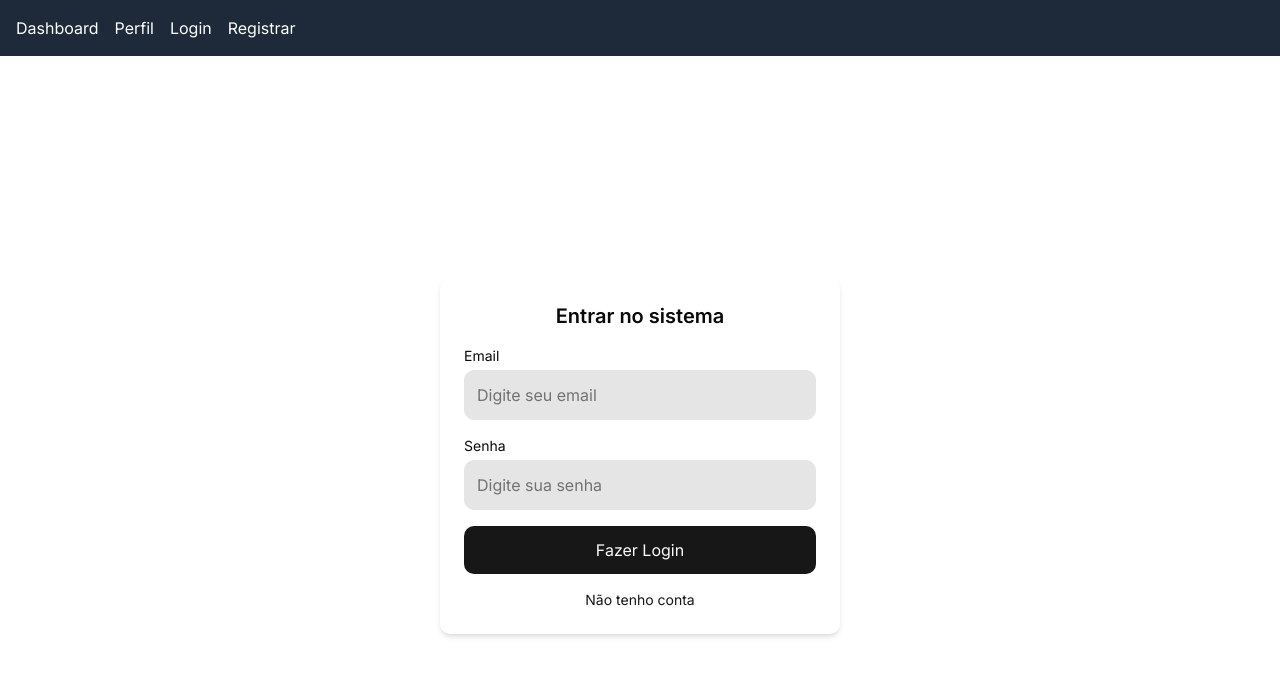
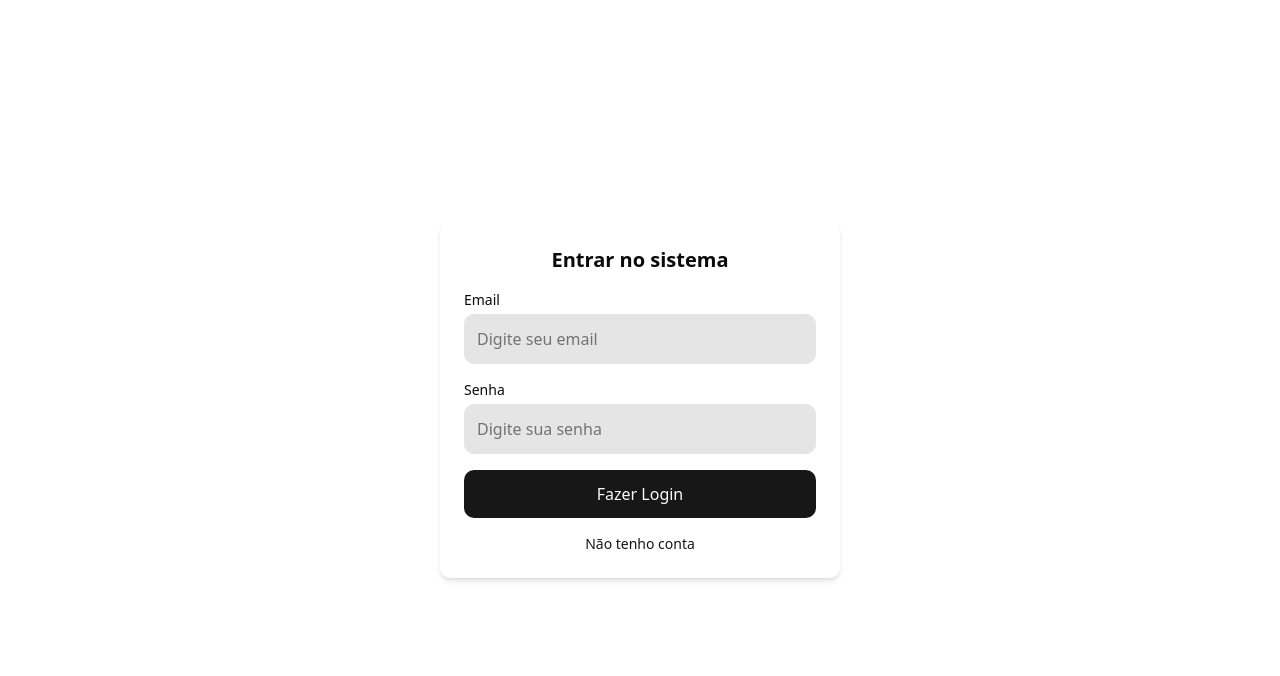
Before and after one commit to guillxr/ebms-Frontend, a Next.js app: page /login in a window 1280 px wide. Shown: the top 676 px of the page. Built offline with nearby package versions, Linux system fonts and the light colour scheme; no server answers.

Commit message:
:recycle: refactor: Refatora layout base para acomodar novas rotas e interações

```diff
--- a/src/app/layout.tsx
+++ b/src/app/layout.tsx
@@ -1,8 +1,17 @@
 import type { Metadata } from "next";
-import { Inter } from "next/font/google";
-const inter = Inter({ subsets: ["latin"] });
+import { Geist, Geist_Mono } from "next/font/google";
 import { Toaster } from "react-hot-toast";
 import "./globals.css";
+
+const geistSans = Geist({
+  variable: "--font-geist-sans",
+  subsets: ["latin"],
+});
+
+const geistMono = Geist_Mono({
+  variable: "--font-geist-mono",
+  subsets: ["latin"],
+});
 
 export const metadata: Metadata = {
   title: "Create Next App",
@@ -15,18 +24,12 @@ export default function RootLayout({
   children: React.ReactNode;
 }>) {
   return (
-    <html lang="en" className={inter.className}>
-      <body className="antialiased">
-        <nav className="bg-gray-800 p-4 text-white">
-          <ul className="flex space-x-4">
-            <li><a href="/dashboard" className="hover:text-gray-300">Dashboard</a></li>
-            <li><a href="/profile" className="hover:text-gray-300">Perfil</a></li>
-            <li><a href="/login" className="hover:text-gray-300">Login</a></li>
-            <li><a href="/register" className="hover:text-gray-300">Registrar</a></li>
-          </ul>
-        </nav>
-        <Toaster />
+    <html lang="en">
+      <body
+        className={`${geistSans.variable} ${geistMono.variable} antialiased`}
+      >
         {children}
+        <Toaster position="top-right" />
       </body>
     </html>
   );
```
